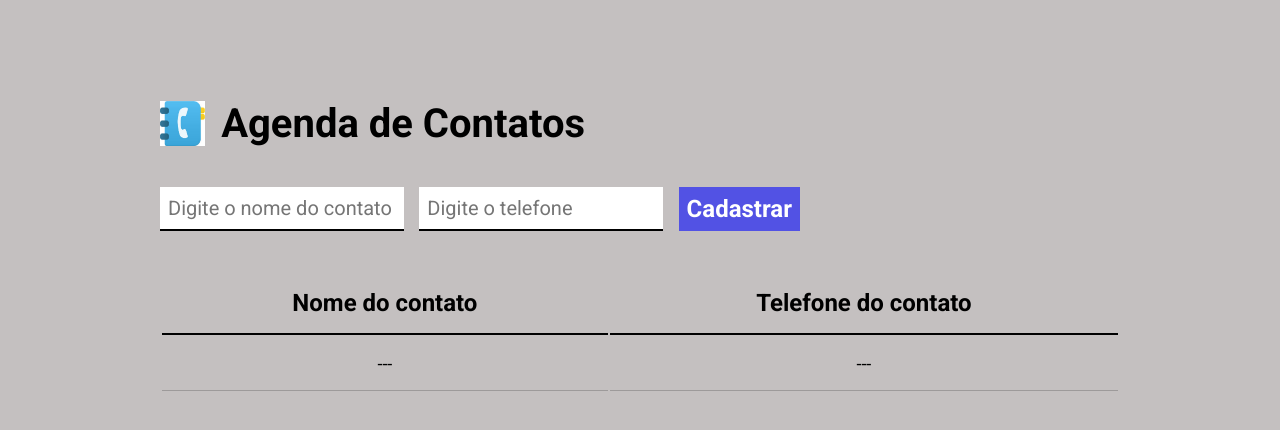
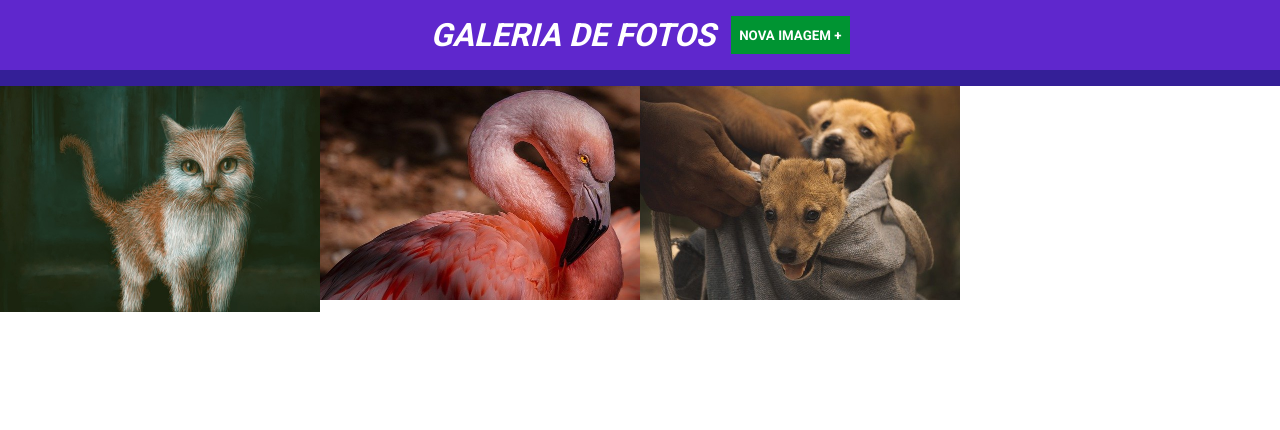
Before and after one commit to nsbgabriel/projeto2, a plain HTML site: page index.html in a window 1280 px wide. Drawn offline with nearby package versions, Linux system fonts and the light colour scheme.

Commit message:
commit inicial

```diff
--- a/index.html
+++ b/index.html
@@ -4,37 +4,50 @@
     <meta charset="UTF-8">
     <meta http-equiv="X-UA-Compatible" content="IE=edge">
     <meta name="viewport" content="width=device-width, initial-scale=1.0">
-    <title>Agenda de Contatos</title>
+    <title>jQuery</title>
     <link rel="preconnect" href="https://fonts.googleapis.com">
     <link rel="preconnect" href="https://fonts.gstatic.com" crossorigin>
     <link href="https://fonts.googleapis.com/css2?family=Roboto:wght@400;700&display=swap" rel="stylesheet">
     <link rel="stylesheet" href="./main.css">
 </head>
 <body>
-    <div class="container">
-        <header>
-            <img src="./agenda.png" alt="Icone agenda">
-            <h1>Agenda de Contatos</h1>
-        </header>
-        <form id="form-contato">
-            <input id="nome-contato" type="text" required placeholder="Digite o nome do contato"/>
-            <input id="numero-contato" type="number" required placeholder="Digite o telefone"/>
-            <button type="submit">Cadastrar</button>
-        </form>
-        <table>
-            <thead>
-                <tr>
-                    <th>Nome do contato</th>
-                    <th>Telefone do contato</th>
-                </tr>
-            </thead>
-
-            <tbody>
-                <td id="nome-contato-valor">---</td>
-                <td id="numero-contato-valor">---</td>
-            </tbody>
-        </table>
-    </div>
+    <header>
+        <h1>Galeria de fotos</h1>
+        <button type="button">Nova imagem +</button>
+    </header>
+    <form>
+        <h2>Inserir nova imagem</h2>
+        <input type="url" id="endereco-imagem-nova" required placeholder="URL da imagem"/>
+        <button type="submit">Adicionar</button>
+        <button type="reset" id="botao-cancelar">Cancelar</button>
+    </form>
+    <ul>
+        <li>
+            <img src="./images/foto1.jpg" alt="pintura de um gato"/>
+            <div class="overlay-imagem-link">
+                <a href="./images/foto1.jpg" title="Ver imagem em tamanho real" target="_blank">
+                    Ver imagem em tamanho real
+                </a>
+            </div>
+        </li>
+        <li>
+            <img src="./images/foto2.jpg" alt="pintura de um gato"/>
+            <div class="overlay-imagem-link">
+                <a href="./images/foto2.jpg" title="Ver imagem em tamanho real" target="_blank">
+                    Ver imagem em tamanho real
+                </a>
+            </div>
+        </li>
+        <li>
+            <img src="./images/foto3.jpg" alt="pintura de um gato"/>
+            <div class="overlay-imagem-link">
+                <a href="./images/foto3.jpg" title="Ver imagem em tamanho real" target="_blank">
+                    Ver imagem em tamanho real
+                </a>
+            </div>
+        </li>
+    </ul>
+    <script src="https://code.jquery.com/jquery-3.6.3.min.js"></script>
     <script src="./main.js"></script>
 </body>
 </html>
--- a/main.css
+++ b/main.css
@@ -2,82 +2,89 @@
     margin: 0;
     padding: 0;
     box-sizing: border-box;
-    font-family: 'Roboto', sans-serif;;
-}
-
-body {
-    background-color: #c4c0c0;
-    padding-top: 100px;
-
+    font-family: Roboto, sans-serif;
 }
 
 header {
+    background-color: #5f27cd;
+    padding: 16px 0;
+    color: #fff;
     display: flex;
-    align-items: center;
-    margin-bottom: 40px;
-    margin-right: 40px;
+    border-bottom: 16px solid #341f97;
+    justify-content: center;
+    text-transform: uppercase;
+    font-style: italic;
 }
 
-header img {
-    height: 45px;
-    margin-right: 16px;
-}
-
-header h1 {
-    font-size: 40px;
-    font-weight: bold;
-}
-
-.container {
-    max-width: 960px;
-    width: 100%;
-    margin: 0 auto;
+header button {
+    margin-left: 16px;
 }
 
 form {
-    display: flex;
-    max-width: 640px;
-    width: 100%;
-    justify-content: space-between;
-    margin-bottom: 40px;
+    background-color: #c8d6e5;
+    padding: 24px 0;
+    text-align: center;
+    display: none;
 }
 
-form input {
-    font-size: 20px;
-    background-color: #fff;
-    border: none;
-    border-bottom: 2px solid black;
+form h2 {
+    margin-bottom: 16px;
+}
+
+input, button {
     padding: 8px;
 }
 
-form button {
-    background-color: #5252e4;
-    color: #fff;
-    font-size: 24px;
-    font-weight: bold;
+button {
+    background-color: #009432;
     border: none;
     cursor: pointer;
-    padding: 8px;
+    font-weight: bold;
+    text-transform: uppercase;
+    color: #fff;
 }
 
-table {
+button:hover {
+    background-color: #26a350;
+}
+
+#botao-cancelar {
+    background-color: rgb(204, 40, 40);
+}
+
+ul {
+    display: flex;
+    flex-wrap: wrap;
+}
+
+ul li {
+    max-width: 25%;
+    list-style: none;
+    position: relative;
+    max-height: 280px;
+    overflow-y: hidden;
+}
+
+ul li img {
     width: 100%;
 }
 
-table th{
-    border-bottom: 2px solid black;
+.overlay-imagem-link {
     padding: 16px;
-    font-size: 24px;
-    font-weight: bold;
+    background-color: rgba(0, 0, 0, 0.7);
+    position: absolute;
+    bottom: 0;
+    left: 0;
+    width: 100%;
+    opacity: 0;
+    transition: all ease .5s;
 }
 
-table td {
-    padding: 16px 0;
-    text-align: center;
-    font-size: 18px;
-    border-bottom: 1px solid rgba(0, 0, 0, 0.2);
+.overlay-imagem-link a {
+    color: #fff;
+    text-decoration: none;
 }
 
-table td img {
-    height: 30px;
+ul li:hover .overlay-imagem-link {
+    opacity: 1;
 }
--- a/main.js
+++ b/main.js
@@ -1,37 +1,25 @@
-const form = document.getElementById('form-contato');
-const contato = [];
+$(document).ready(function() {
+    $('header button').click(function() {
+        $('form').slideDown()
+    })
 
-let linhas = '';
+    $('#botao-cancelar').click(function() {
+        $('form').slideUp();
+    })
 
-form.addEventListener('submit', function(e){
-    e.preventDefault();
-
-    adicionaLinha();
-    atualizaTabela();
+    $('form').on('submit', function(e) {
+        e.preventDefault();
+        const enderecoNovaImagem = $('#endereco-imagem-nova').val();
+        const novoItem = $('<li></li>');
+        $(`<img src="${enderecoNovaImagem}" />`).appendTo(novoItem);
+        $(`<div class="overlay-imagem-link">
+                <a href="${enderecoNovaImagem}" target="_blank" title="Ver imagem em tamanho real">
+                    Ver imagem em tamanho real
+                </a>
+            </div>
+        `).appendTo(novoItem);
+        $(novoItem).appendTo('ul');
+        $(novoItem).fadeIn(1000);
+        $('#endereco-imagem-nova').val('')
+    })
 })
-
-function adicionaLinha() {
-    const inputNomeContato = document.getElementById('nome-contato')
-    const inputNumeroContato = document.getElementById('numero-contato')
-
-    if (contato.includes(inputNomeContato.value)) {
-        alert(`O contato: ${inputNomeContato.value} já foi adicionado`)
-    } else {
-        contato.push(inputNomeContato.value)
-
-        let linha = '<tr>'
-        linha += `<td>${inputNomeContato.value}</td>`
-        linha += `<td>${inputNumeroContato.value}</td>`
-        linha += '<tr>'
-
-        linhas += linha;
-    }
-
-    inputNomeContato.value = '';
-    inputNumeroContato.value = '';
-}
-
-function atualizaTabela() {
-    const corpoTabela = document.querySelector('tbody')
-    corpoTabela.innerHTML = linhas;
-}
```
Also changed, not shown: agenda.png (deleted), images/foto1.jpg (added), images/foto2.jpg (added), images/foto3.jpg (added), images/foto4.jpg (added), images/foto5.jpg (added).
